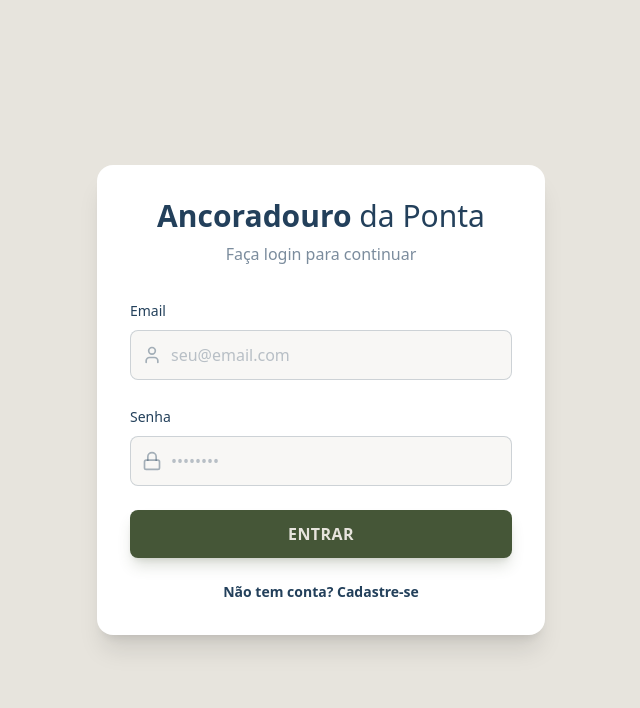
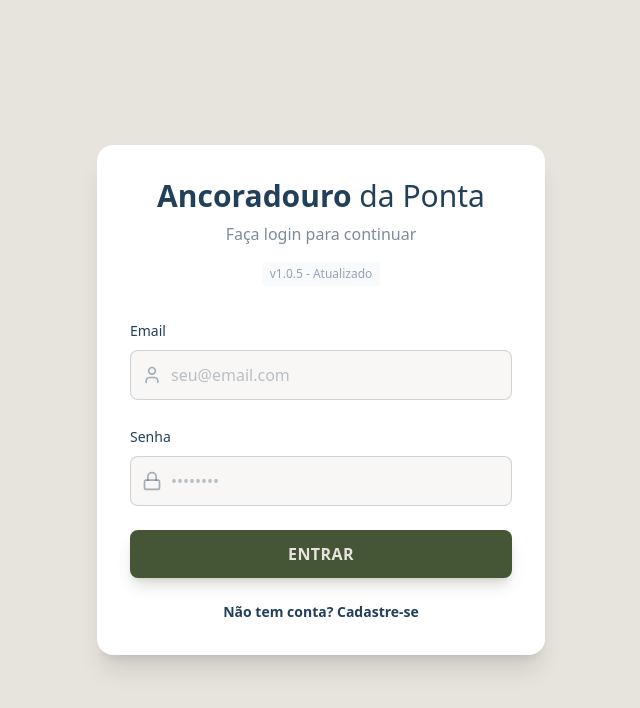
Before and after one commit to iandrade-PDC/Repos.Manutencao, a React (Vite) app: page /login in a window 1280 px wide. Shown: the top 708 px of the page, without its empty margins (319-959 px from the left). Built offline with nearby package versions, Linux system fonts and the light colour scheme; no server answers; the database is empty; what @react-pdf/renderer would draw is missing.

Commit message:
Fix cache/versioning issues

```diff
--- a/src/pages/Login.tsx
+++ b/src/pages/Login.tsx
@@ -50,6 +50,9 @@ export function Login() {
           <p className="text-marinho/60 mt-2">
             {isSignUp ? 'Crie sua conta' : 'Faça login para continuar'}
           </p>
+          <div className="mt-4 text-xs text-slate-400 bg-slate-50 inline-block px-2 py-1 rounded">
+             v1.0.5 - Atualizado
+          </div>
         </div>
 
         {error && (
```
Also changed, not shown: vercel.json.
